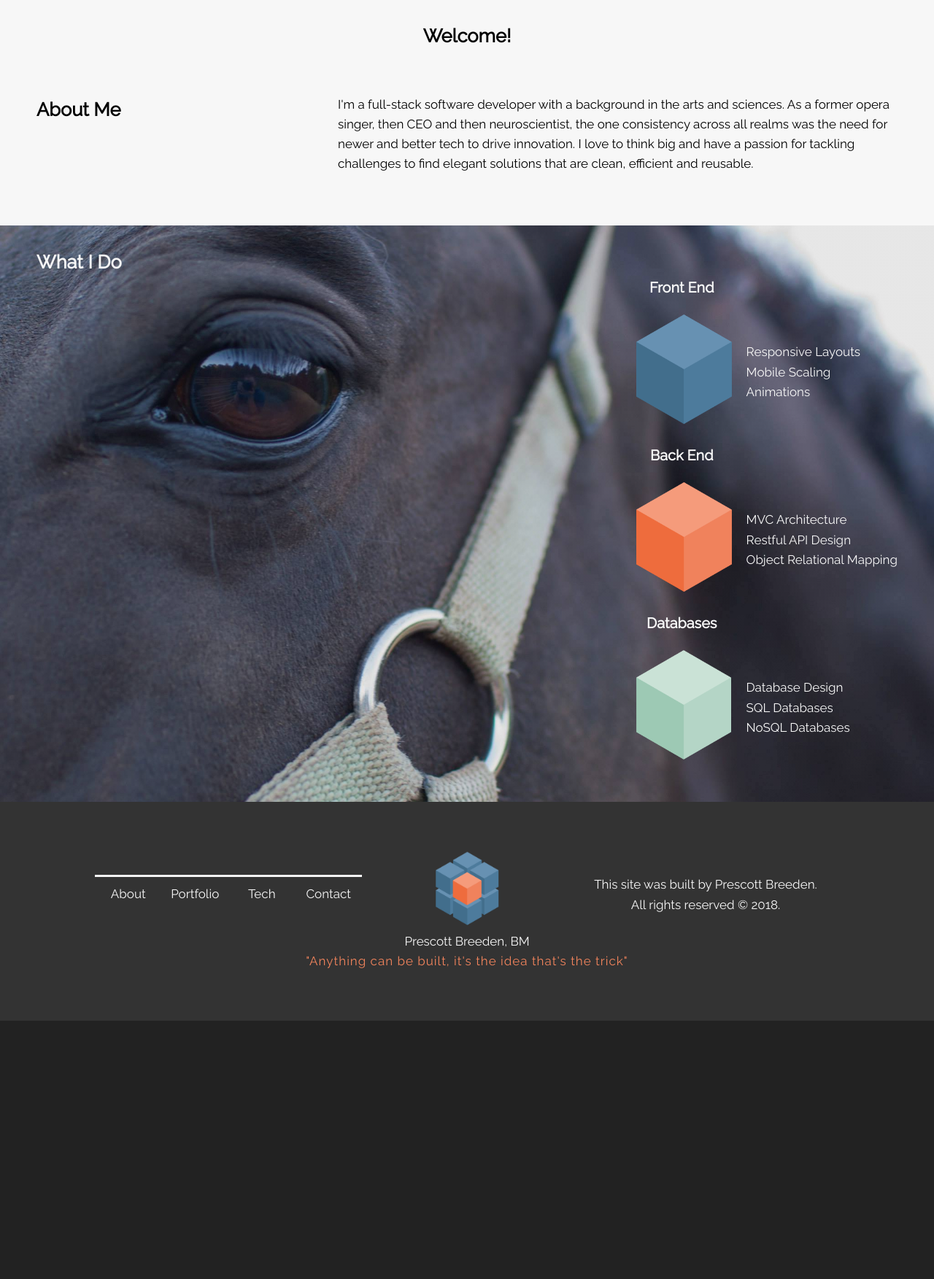
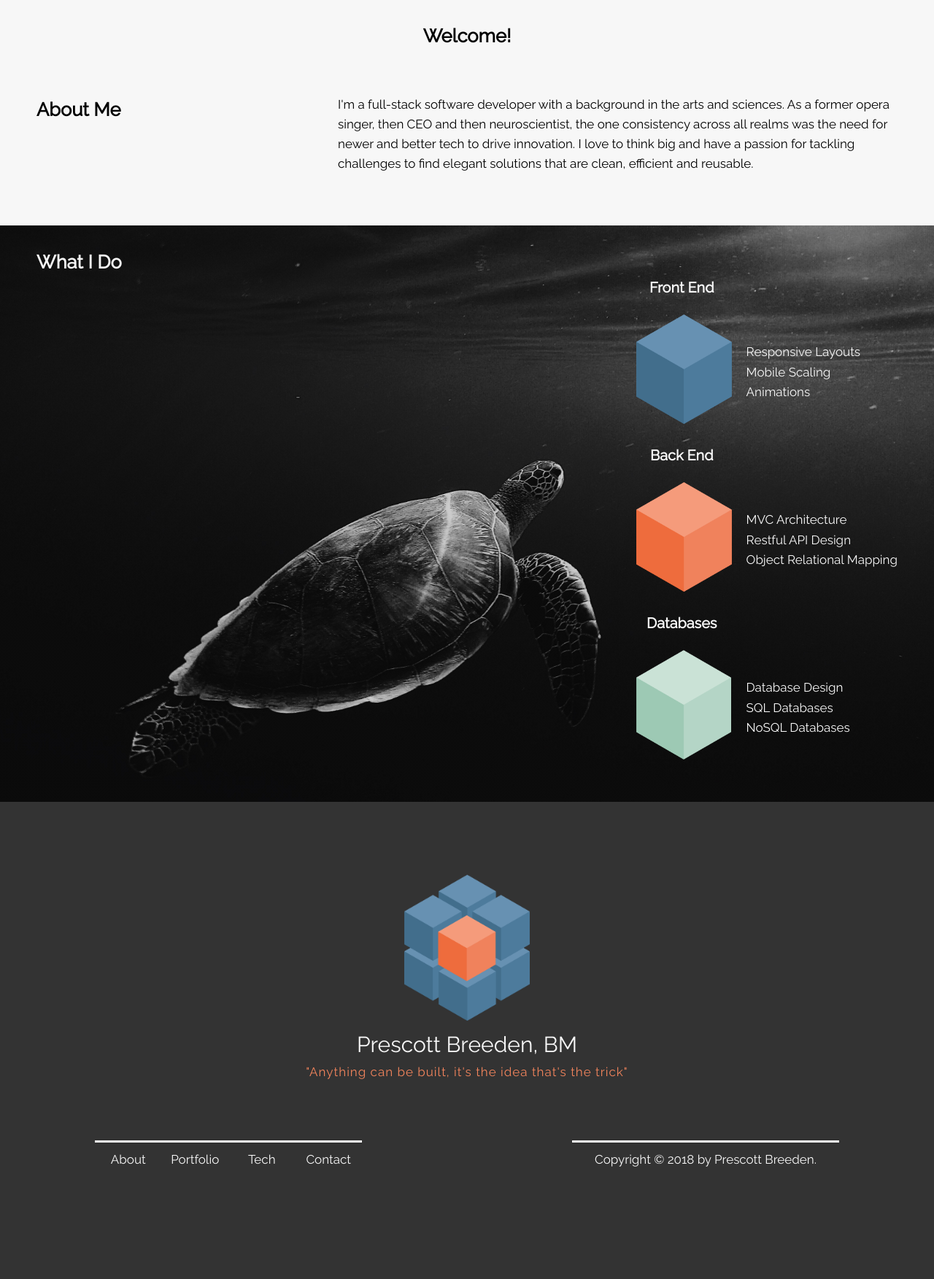
Before and after one commit to prescottbreeden/portfolio_flask, a Flask app: page / in a window 1280 px wide. Shown: the part 801-2554 px from the top of the page at 73% size. Before the commit the page ends 2200 px from the top, so only its background shows below. Run offline with Flask 2, Linux system fonts and the light colour scheme.

Commit message:
footer overhaul, portfolio tweaks, minor js edits
resized and changed spacing of footer elements, animated the portfolio
images and moved the tech from being a third box to being a sub-element
of the project description for easier scaling, fixed some poor
indentations in the jquery html

```diff
--- a/app/sass/base/_animations.scss
+++ b/app/sass/base/_animations.scss
@@ -15,3 +15,12 @@
         opacity: 1;
     }
 }
+
+@keyframes slide {
+	0% {
+		transform: translateX(50rem);
+	}
+	100% {
+		transform: translateX(50rem);
+	}
+}
--- a/app/sass/components/_about.scss
+++ b/app/sass/components/_about.scss
@@ -29,7 +29,7 @@
     background-image: linear-gradient(to right,
 						rgba($color-black, .1),
 						rgba($color-black, .1)),
-						url('img/herbie.jpg');
+						url('img/turtle.jpg');
     background-size: cover;
     background-position: 50% 50%;
     background-repeat: no-repeat;
--- a/app/sass/components/_portfolio.scss
+++ b/app/sass/components/_portfolio.scss
@@ -37,6 +37,8 @@
         }
 
         &--link {
+            margin-top: 4rem;
+
             a {
                 padding: .3rem;
                 color: $color-primary;
@@ -44,41 +46,36 @@
                 border-bottom: 3px dashed $color-primary;
                 letter-spacing: 1px;
                 font-weight: 700;
+				transition: all .2s;
 
                 &:hover {
                     background-color: rgba($color-primary, .5);
                     color: $color-white;
                 }
             }
-            margin-top: 4rem;
-            transition: all .2s;
 
         }
     }
 
     &__tech {
-        flex: 1 1 10%;
-        // border: 1px dashed orangered;
-
-        &--list {
-            // margin-top: 4rem;
-            padding: 3rem;
-            list-style: none;
-        }
-
-        &--item {
-            text-align: left;
-        }
+		margin-top: 2rem;
+		font-style: italic;
     }
 
     &__desktop {
         flex: 2 2 40%;
         // border: 1px dashed orangered;
         text-align: center;
+		animation: appear .5s linear 1;
 
         &--img {
             height: 40rem;
             width: auto;
+			transition: all .2s;
+
+			&:hover {
+				transform: scale(1.1);
+			}
         }
     }
 
--- a/app/sass/layout/_footer.scss
+++ b/app/sass/layout/_footer.scss
@@ -1,13 +1,36 @@
 .footer {
     background-color: $color-black-light;
-    padding: 10rem 3rem;
+    padding: 10rem 3rem 15rem 3rem;
     position: relative;
-    height: 30rem;
+
+    &__logo {
+        // margin: 2rem;
+        text-align: center;
+
+        &-img {
+            height: 20rem;
+            width: auto;
+        }
+
+        &--brand {
+            text-align: center;
+            color: $color-red;
+            letter-spacing: 1px;
+        }
+
+        &--name {
+			font-family: Raleway;
+			font-size: 3rem;
+            color: $color-white;
+        }
+    }
 
     &__container {
         display: flex;
         justify-content: space-between;
+		margin-top: 8rem;
     }
+
     &__nav {
         // border: 1px dashed red;
         width: 30%;
@@ -31,46 +54,31 @@
             outline: none;
             cursor: pointer;
             transition: all .2s;
-            z-index: 100;
 
             &:hover {
-                border-top: .3rem solid $color-green-dark;
+                border-top: .3rem solid $color-red-light;
                 color: $color-green-dark;
             }
+
+			&:active {
+                border-top: .3rem solid $color-green-dark;
+			}
         }
 
-    }
-    &__logo {
-        // margin: 2rem;
-        text-align: center;
-        position: absolute;
-        top: 50%;
-        left: 50%;
-        transform: translate(-50%, -50%);
-
-        &-img {
-            height: 10rem;
-            width: auto;
-        }
-
-        &--brand {
-            text-align: center;
-            color: $color-red;
-            letter-spacing: 1px;
-        }
-
-        &--name {
-            color: $color-white;
-        }
     }
 
     &__text {
         width: 30%;
-        // border-top: 2px solid $color-white;
+        border-top: .3rem solid $color-white;
+        padding-top: 1rem;
         margin-right: 10rem;
         text-align: center;
         color: $color-white;
-        // margin-bottom: 4rem;
+
+		&:hover {
+			border-top: .3rem solid $color-red-light;
+			cursor: pointer;
+		}
     }
 
 }
--- a/app/static/styles.css
+++ b/app/static/styles.css
@@ -678,12 +684,25 @@ body {
 
 .footer {
   background-color: #333;
-  padding: 10rem 3rem;
-  position: relative;
-  height: 30rem; }
+  padding: 10rem 3rem 15rem 3rem;
+  position: relative; }
+  .footer__logo {
+    text-align: center; }
+    .footer__logo-img {
+      height: 20rem;
+      width: auto; }
+    .footer__logo--brand {
+      text-align: center;
+      color: #F2845C;
+      letter-spacing: 1px; }
+    .footer__logo--name {
+      font-family: Raleway;
+      font-size: 3rem;
+      color: #f7f7f7; }
   .footer__container {
     display: flex;
-    justify-content: space-between; }
+    justify-content: space-between;
+    margin-top: 8rem; }
   .footer__nav {
     width: 30%;
     display: inline-block;
@@ -702,31 +721,22 @@ body {
       flex: 1 100%;
       outline: none;
       cursor: pointer;
-      transition: all .2s;
-      z-index: 100; }
+      transition: all .2s; }
       .footer__nav--item:hover {
-        border-top: 0.3rem solid #28b485;
+        border-top: 0.3rem solid #ff9c67;
         color: #28b485; }
-  .footer__logo {
-    text-align: center;
-    position: absolute;
-    top: 50%;
-    left: 50%;
-    transform: translate(-50%, -50%); }
-    .footer__logo-img {
-      height: 10rem;
-      width: auto; }
-    .footer__logo--brand {
-      text-align: center;
-      color: #F2845C;
-      letter-spacing: 1px; }
-    .footer__logo--name {
-      color: #f7f7f7; }
+      .footer__nav--item:active {
+        border-top: 0.3rem solid #28b485; }
   .footer__text {
     width: 30%;
+    border-top: 0.3rem solid #f7f7f7;
+    padding-top: 1rem;
     margin-right: 10rem;
     text-align: center;
     color: #f7f7f7; }
+    .footer__text:hover {
+      border-top: 0.3rem solid #ff9c67;
+      cursor: pointer; }
 
 .header {
   height: 95vh;
@@ -1098,7 +1108,7 @@ input:focus {
 
 .services {
   padding: 3rem 5rem;
-  background-image: linear-gradient(to right, rgba(34, 34, 34, 0.1), rgba(34, 34, 34, 0.1)), url("img/herbie.jpg");
+  background-image: linear-gradient(to right, rgba(34, 34, 34, 0.1), rgba(34, 34, 34, 0.1)), url("img/turtle.jpg");
   background-size: cover;
   background-position: 50% 50%;
   background-repeat: no-repeat;
--- a/app/templates/base.html
+++ b/app/templates/base.html
@@ -66,28 +66,6 @@
 		</nav>
 		{% block content %}{% endblock %}
 		<footer class="footer">
-		<div class="footer__container">
-			<div class="footer__nav">
-			<ul class="footer__nav--list">
-				<li class="footer__nav--item">
-					<a class="nav__link js--scroll-to-fold">About</a>
-				</li>
-				<li class="footer__nav--item">
-					<a class="nav__link js--scroll-to-fold">Portfolio</a>
-				</li>
-				<li class="footer__nav--item">
-					<a class="nav__link js--scroll-to-fold">Tech</a>
-				</li>
-				<li class="footer__nav--item">
-					<a class="nav__link js--scroll-to-fold">Contact</a>
-				</li>
-			</ul>
-			</div>
-			<div class="footer__text">
-				<p>This site was built by Prescott Breeden. <br>All rights reserved &copy; 2018.</p>
-			</div>
-
-		</div>
 		<div class="footer__logo">
 			<img src="/static/img/p_logo5.png" alt="site logo" class="footer__logo-img">
 			<p class="footer__logo--name">Prescott Breeden, BM</p>
@@ -95,6 +73,28 @@
 				"Anything can be built, it's the idea that's the trick"
 			</p>
 		</div>
+		<div class="footer__container">
+			<div class="footer__nav">
+			<ul class="footer__nav--list">
+				<li class="footer__nav--item about-nav">
+					<a class="nav__link js--scroll-to-fold">About</a>
+				</li>
+				<li class="footer__nav--item portfolio-nav">
+					<a class="nav__link js--scroll-to-fold">Portfolio</a>
+				</li>
+				<li class="footer__nav--item tech-nav">
+					<a class="nav__link js--scroll-to-fold">Tech</a>
+				</li>
+				<li class="footer__nav--item contact-nav">
+					<a class="nav__link js--scroll-to-fold">Contact</a>
+				</li>
+			</ul>
+			</div>
+			<div class="footer__text contact-nav">
+				<p>Copyright &copy; 2018 by Prescott Breeden.</p>
+			</div>
+
+		</div>
 		</footer>
 	</body>
 </html>
```
Also changed, not shown: other parts of app/static/styles.css (+17 -11 lines), app/static/app.js (+14 -33 lines), app/static/img/wotan.png (added), 2 other files.
